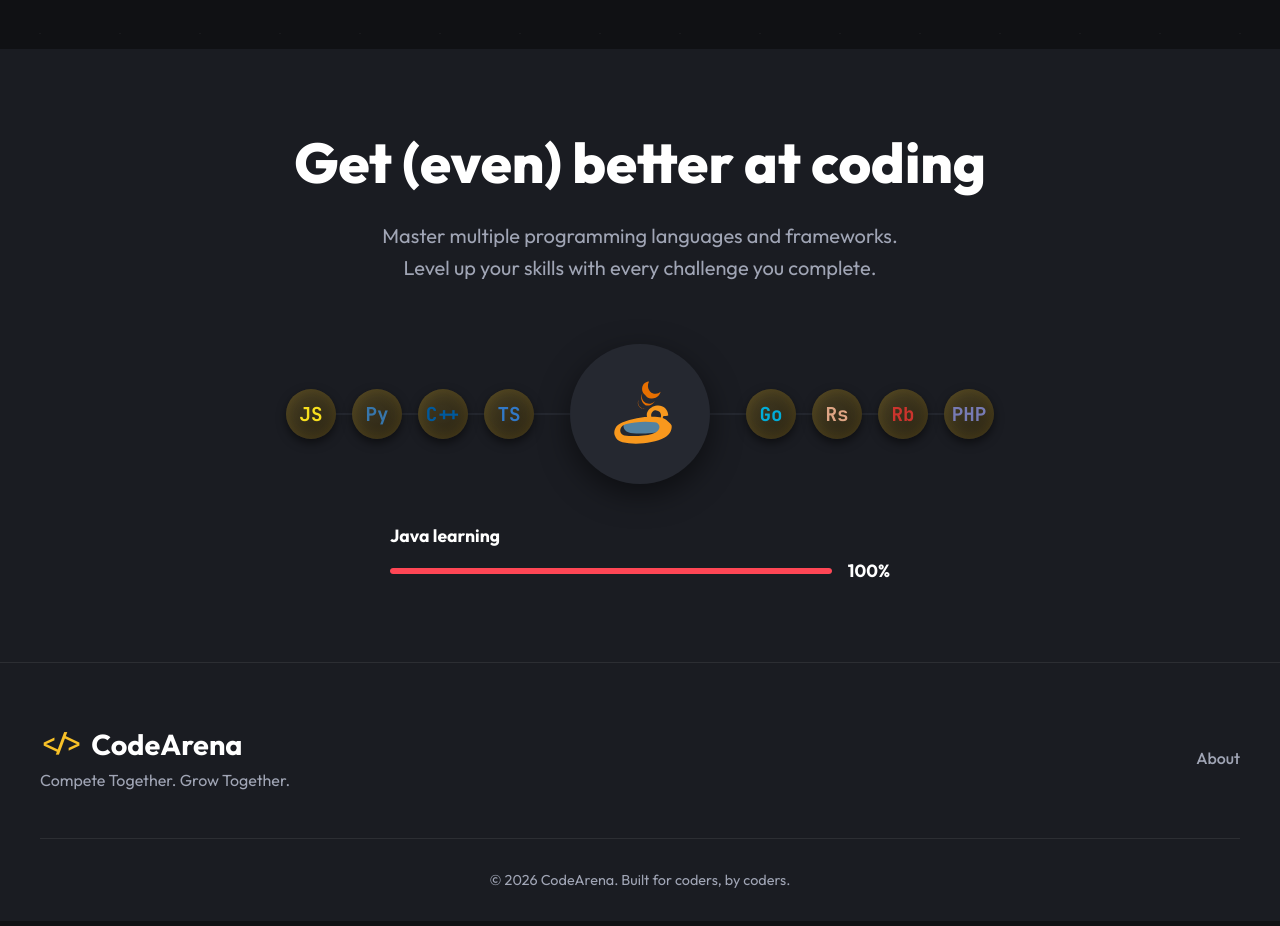
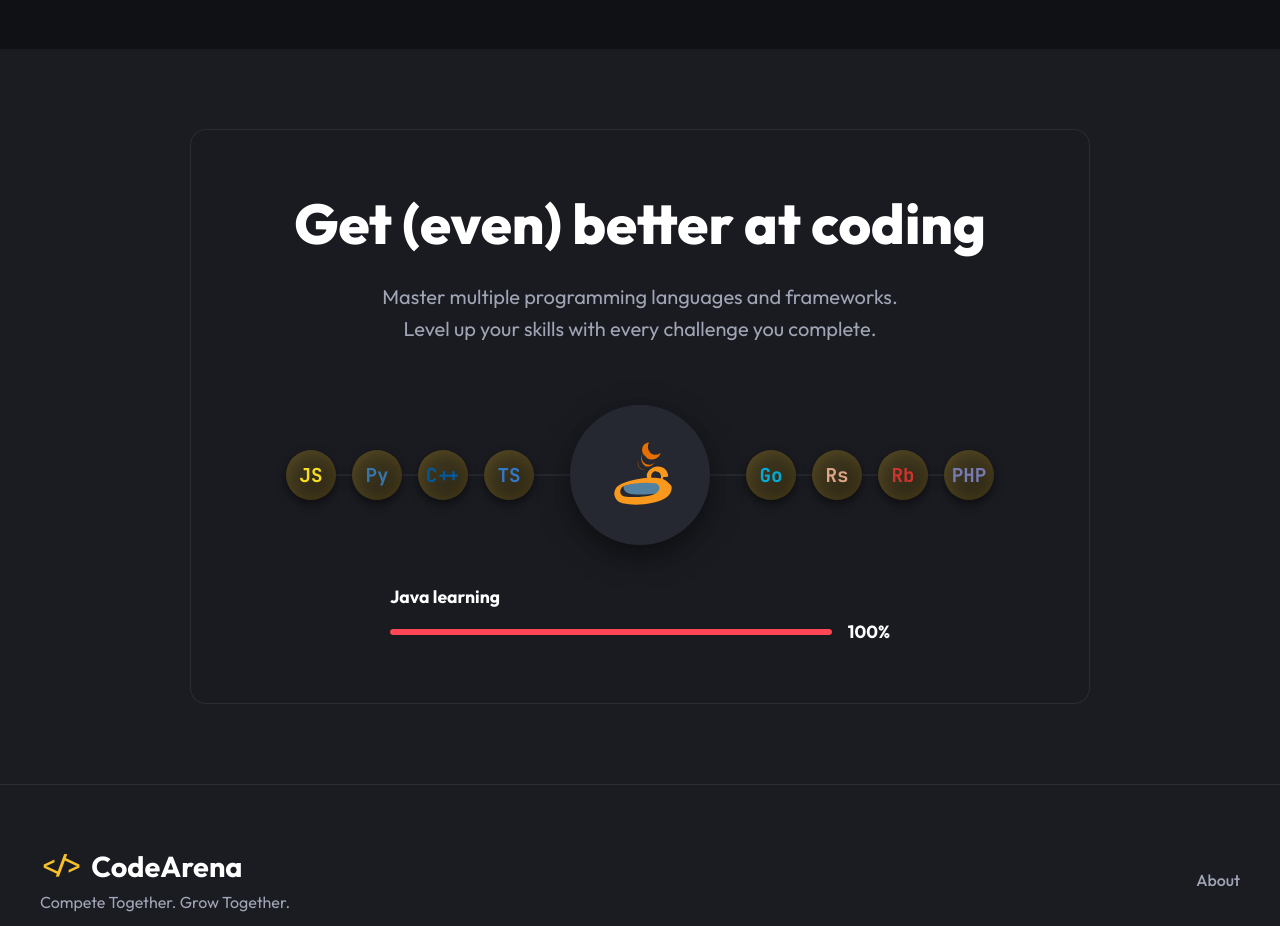
Before and after one commit to Gag-an/CodeArena, a React (Vite) app in the folder frontend/: page / in a window 1280 px wide. Shown: the part 1300-2226 px from the top of the page. Built offline with nearby package versions, Linux system fonts and the light colour scheme; no server answers.

Commit message:
Add glassmorphism box around Gamification section

```diff
--- a/frontend/src/components/GamificationSection/GamificationSection.css
+++ b/frontend/src/components/GamificationSection/GamificationSection.css
@@ -9,9 +9,11 @@
 }
 
 .gamification-content {
-  max-width: 800px;
+  max-width: 900px;
   width: 100%;
   text-align: center;
+  padding: 60px 40px;
+  border-radius: 16px;
 }
 
 .gamification-title {
--- a/frontend/src/components/GamificationSection/GamificationSection.jsx
+++ b/frontend/src/components/GamificationSection/GamificationSection.jsx
@@ -29,7 +29,7 @@ const GamificationSection = () => {
 
   return (
     <section className="gamification-section">
-      <div className="gamification-content">
+      <div className="gamification-content glass-panel">
         <h2 className="gamification-title">Get (even) better at coding</h2>
         <p className="gamification-subtitle">
           Master multiple programming languages and frameworks.<br />
```
